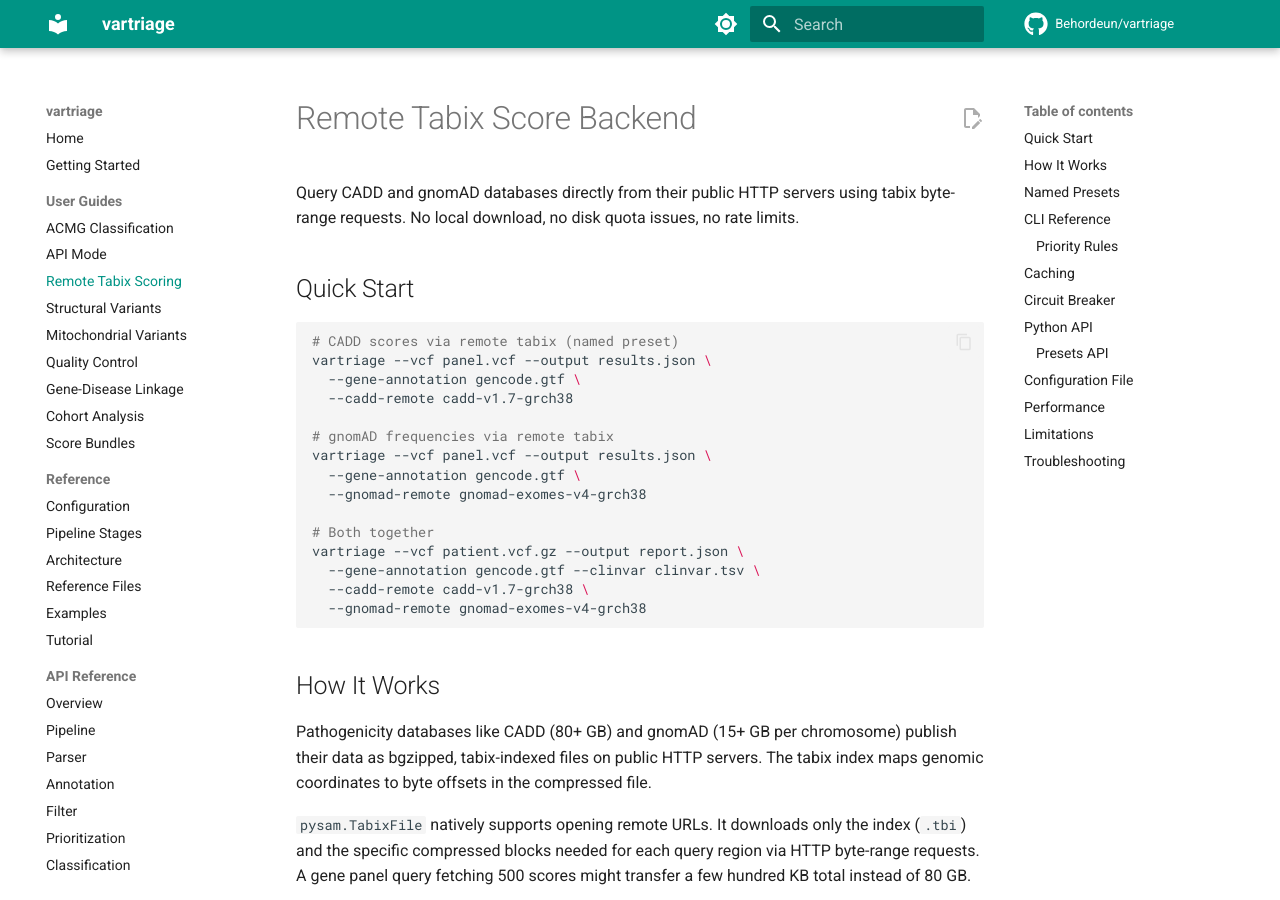
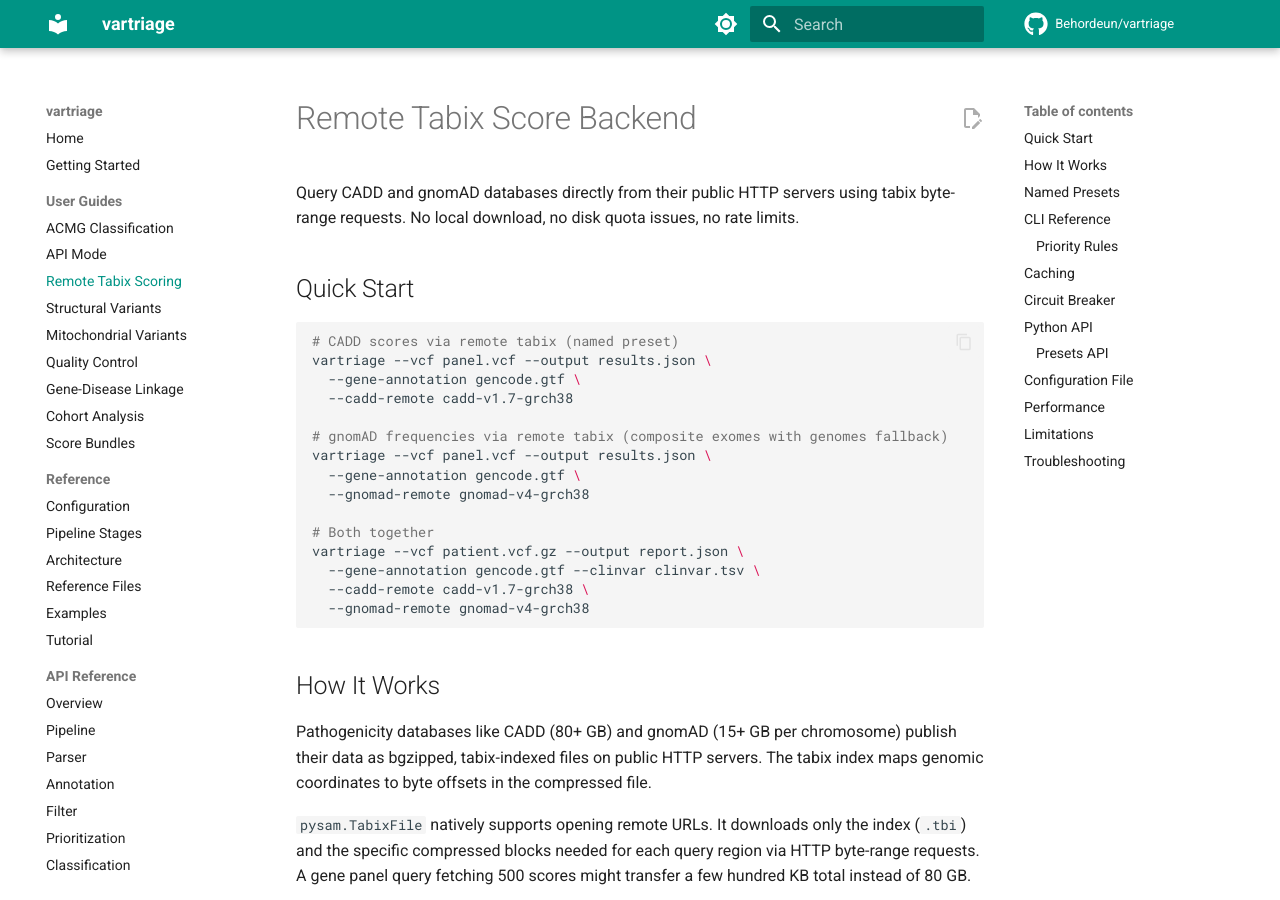
Before and after one commit to Behordeun/vartriage, an MkDocs documentation site: the page built from docs/remote-tabix.md, in a window 1280 px wide and 900 px high. Built offline with MkDocs 1.6.1 and Material for MkDocs 9.7.7, drawn with Linux system fonts in a browser that asks for light colours; comment, search, counter and statistics services are not loaded.

Commit message:
docs: harmonize conflicting evidence semantics, recommend composite preset, and contextualize kappa
- Align conflicting evidence description in acmg-criteria.md with arithmetic SVI resolution
- Update quick start in remote-tabix.md to recommend gnomad-v4-grch38 composite preset
- Add note in validation.md explaining Cohen's kappa mechanics on genome-wide truth sets

Co-authored-by: Muhammad Abiodun SULAIMAN <45925374+Behordeun@users.noreply.github.com>

````diff
--- a/docs/remote-tabix.md
+++ b/docs/remote-tabix.md
@@ -10,16 +10,16 @@ vartriage --vcf panel.vcf --output results.json \
   --gene-annotation gencode.gtf \
   --cadd-remote cadd-v1.7-grch38
 
-# gnomAD frequencies via remote tabix
+# gnomAD frequencies via remote tabix (composite exomes with genomes fallback)
 vartriage --vcf panel.vcf --output results.json \
   --gene-annotation gencode.gtf \
-  --gnomad-remote gnomad-exomes-v4-grch38
+  --gnomad-remote gnomad-v4-grch38
 
 # Both together
 vartriage --vcf patient.vcf.gz --output report.json \
   --gene-annotation gencode.gtf --clinvar clinvar.tsv \
   --cadd-remote cadd-v1.7-grch38 \
-  --gnomad-remote gnomad-exomes-v4-grch38
+  --gnomad-remote gnomad-v4-grch38
 ```
 
 ## How It Works
````
Also changed, not shown: docs/acmg-criteria.md (+1 -1 lines), docs/validation.md (+1 -0 lines).
